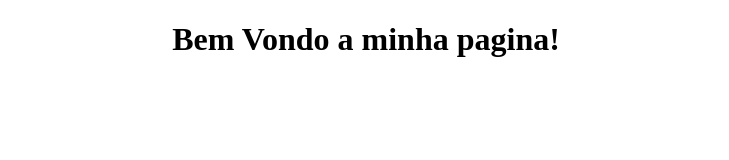
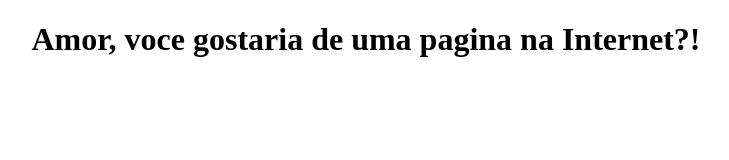
Before and after one commit to wcerpe/-wcerpe.github.io, a plain HTML site: page index.html in a window 1280 px wide. Shown: the whole page, without its empty margins (274-1003 px from the left). Drawn offline with Linux system fonts and the light colour scheme.

Commit message:
Update index.html

```diff
--- a/index.html
+++ b/index.html
@@ -3,7 +3,7 @@
 <meta http-equiv="Content-Type" content="text/html; charset=utf-8">
 <body>
 
-	<h1 style="text-align:center;">Bem Vondo a minha pagina!</h1>
+	<h1 style="text-align:center;">Amor, voce gostaria de uma pagina na Internet?!</h1>
 
 <body>
 
```
